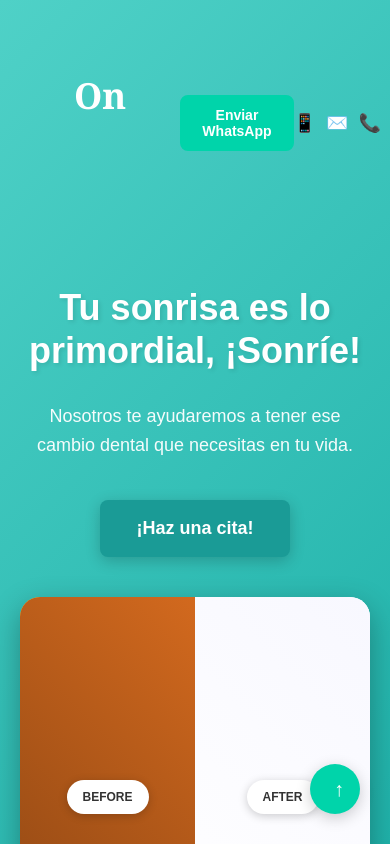
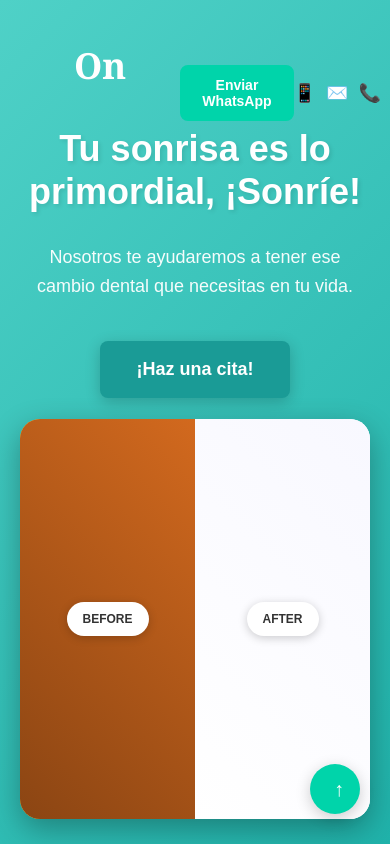
Before and after one commit to Jan-Amixtlan/odonto-nieves, a React (Vite) app: page / in a window 390 px wide. Built offline with nearby package versions, Linux system fonts and the light colour scheme.

Commit message:
Refactor DentalHero component styles for improved layout and responsiveness

```diff
--- a/src/Components/Hero/DentalHero.css
+++ b/src/Components/Hero/DentalHero.css
@@ -38,9 +38,10 @@ html, body {
     display: flex;
     justify-content: space-between;
     align-items: center;
-    padding: 20px 50px;
+    padding: 5px 50px;
     position: relative;
     z-index: 10;
+    margin-top: -30px;
 }
 
 .logo {
@@ -94,9 +95,11 @@ html, body {
     display: grid;
     grid-template-columns: 1fr 1fr;
     align-items: center;
-    padding: 80px 50px;
-    gap: 60px;
-    min-height: calc(100vh - 140px);
+    justify-content: center;
+    padding: 20px 50px;
+    gap: 40px;
+    height: calc(100vh - 160px);
+    margin-top: -120px;
 }
 
 .text-section {
@@ -227,7 +230,10 @@ html, body {
     .main-content {
         grid-template-columns: 1fr;
         text-align: center;
-        gap: 40px;
+        gap: 20px;
+        padding: 15px 30px;
+        height: calc(100vh - 140px);
+        margin-top: -100px;
     }
 
     .main-title {
@@ -235,7 +241,8 @@ html, body {
     }
 
     .header {
-        padding: 20px 30px;
+        padding: 5px 30px;
+        margin-top: -25px;
     }
 
     .navigation {
@@ -245,7 +252,8 @@ html, body {
 
 @media (max-width: 768px) {
     .header {
-        padding: 15px 20px;
+        padding: 5px 20px;
+        margin-top: -20px;
     }
 
     .logo {
@@ -253,7 +261,9 @@ html, body {
     }
 
     .main-content {
-        padding: 40px 20px;
+        padding: 10px 20px;
+        height: calc(100vh - 130px);
+        margin-top: -90px;
     }
 
     .main-title {
```
